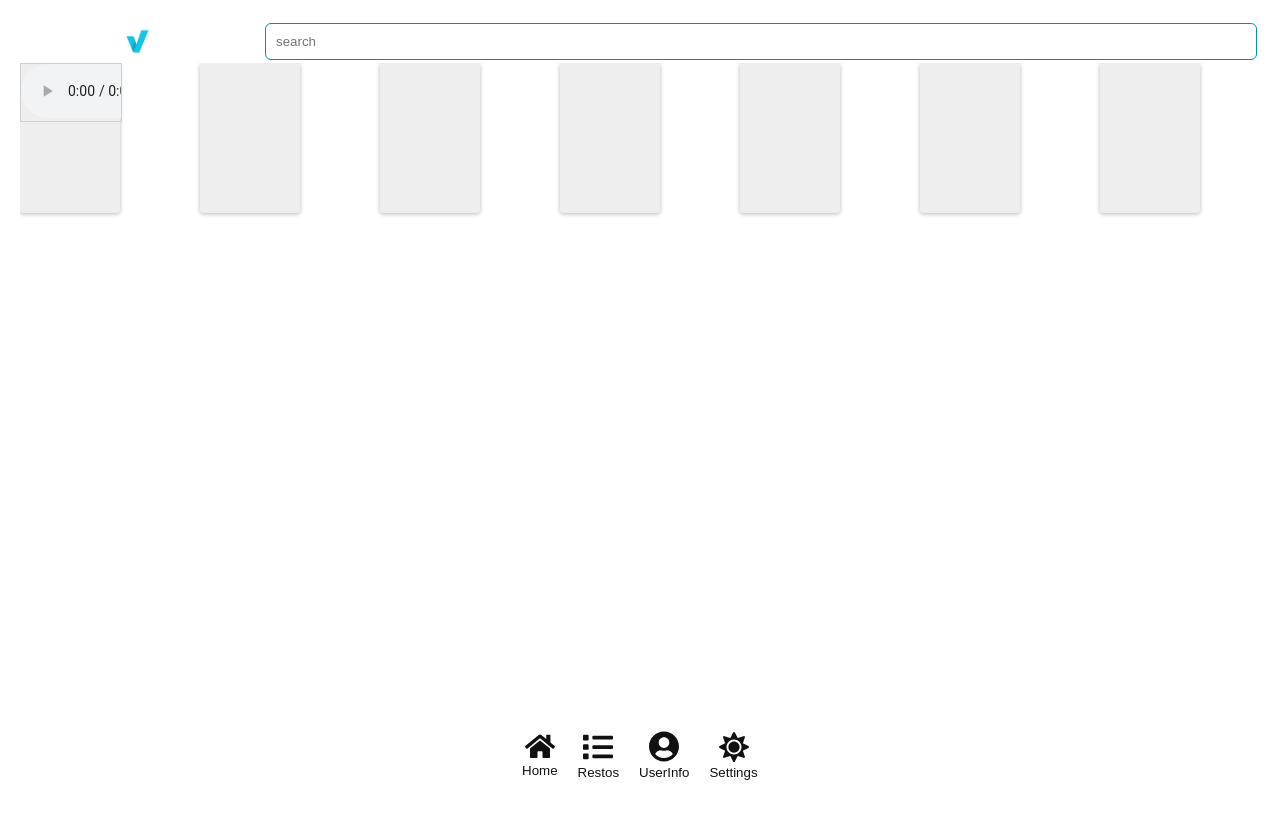
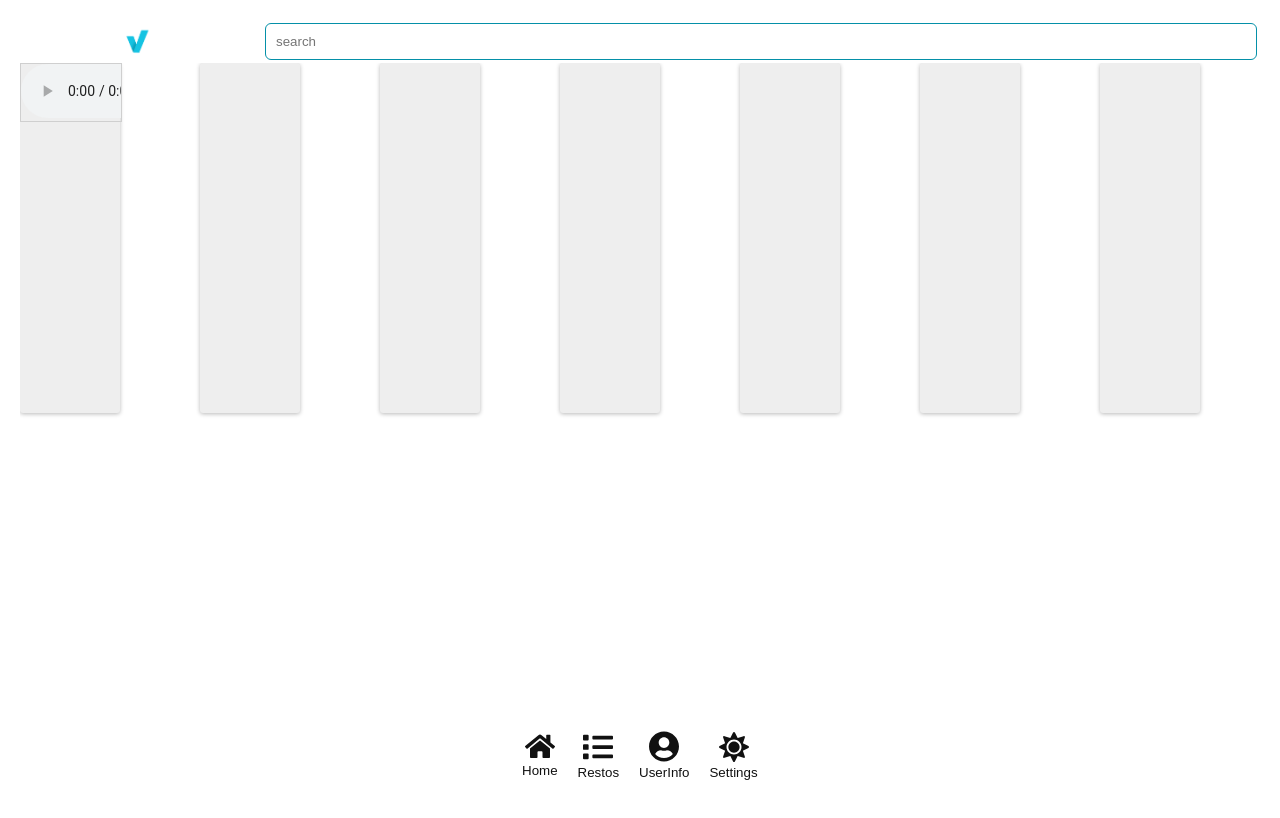
Before and after one commit to ahmadwarren/Nleka, a React app: page / in a window 1280 px wide. Built offline with nearby package versions, Linux system fonts and the light colour scheme.

Commit message:
Update index.css
Wma

```diff
--- a/src/index.css
+++ b/src/index.css
@@ -100,8 +100,8 @@ body {
 
   .container .box{
     background: #eee;
-    max-width: 100px;
-    height: 150px;
+    width: 100px;
+    max-height: 350px;
     box-shadow: rgb(0 0 0 / 28%) 0px 1px 4px;
     border-radius: 3px;
   }
```
